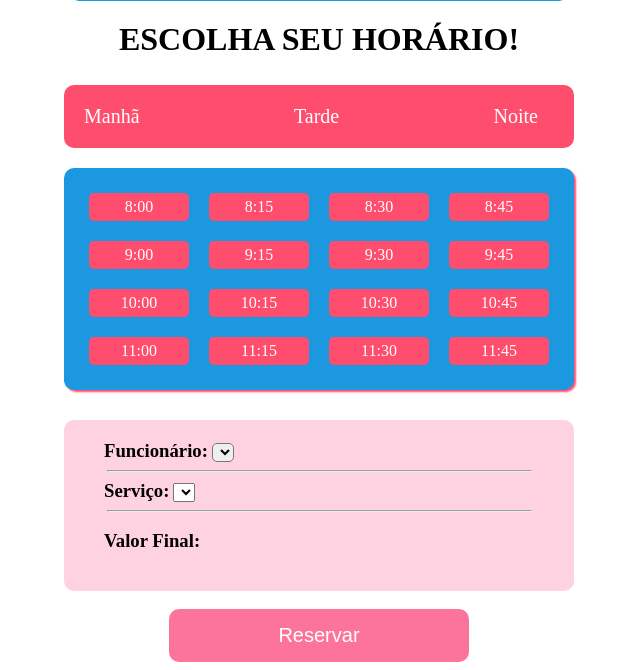
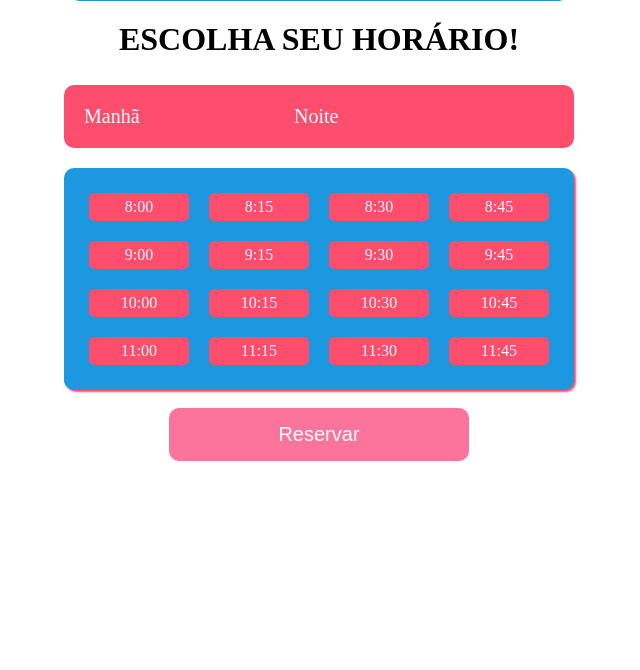
Before and after one commit to LuanMez/Agendamento-Chromebook, a PHP site: page /Agendamento.php in a window 1280 px wide. Shown: the part 634-1304 px from the top of the page, without its empty margins (321-961 px from the left). After the commit the page ends 1095 px from the top, so only its background shows below. Run offline with PHP 8.4, Linux system fonts and the light colour scheme; data that the repository does not hold is empty.

Commit message:
Agendamento.php

```diff
--- a/Agendamento.php
+++ b/Agendamento.php
@@ -17,12 +17,12 @@
 
             <header>
 
-                <a class="btn-ant" id="btn_prev"><img src="https://i.imgur.com/yDpGRK8.png" /></a>
+                <a class="btn-ant" id="btn_prev"><img src="https://i.imgur.com/wrwDSRQ.png" /></a>
 
-                <h2 id="mes">Maio</h2>
-                <h2 id="ano">2024</h2>
+                <h2 id="mes" style="color: white;">Mês</h2>
+                <h2 id="ano" style="color: white;">Ano</h2>
 
-                <a class="btn-pro" id="btn_next"><img src="https://i.imgur.com/PHg8KgG.png" /></a>
+                <a class="btn-pro" id="btn_next"><img src="https://i.imgur.com/4NINDmb.png" /></a>
             </header>
 
             <hr>
@@ -119,7 +119,6 @@
         <div id="turno">
 
             <p id="manha">Manhã</p>
-            <p id="tarde">Tarde</p>
             <p id="noite">Noite</p>
 
         </div>
@@ -129,26 +128,6 @@
     <section class="horas">
     </section>
 
-    <section class="informacoes">
-
-        <h3 style="margin-left:20px;" id="servico">Funcionário:</h3>
-
-        <select id="preferencia">
-        </select><br>
-
-        <hr>
-
-        <h3 style="margin-left:20px;" id="servico">Serviço:</h3>
-
-        <select id="servicos2">
-        </select><br>
-
-        <hr>
-
-        <h3 style="margin-left:20px;" id="valor_final">Valor Final:</h3>
-
-
-    </section>
     <br>
     <input type="submit" id="submit" value="Reservar">
 </body>
```
